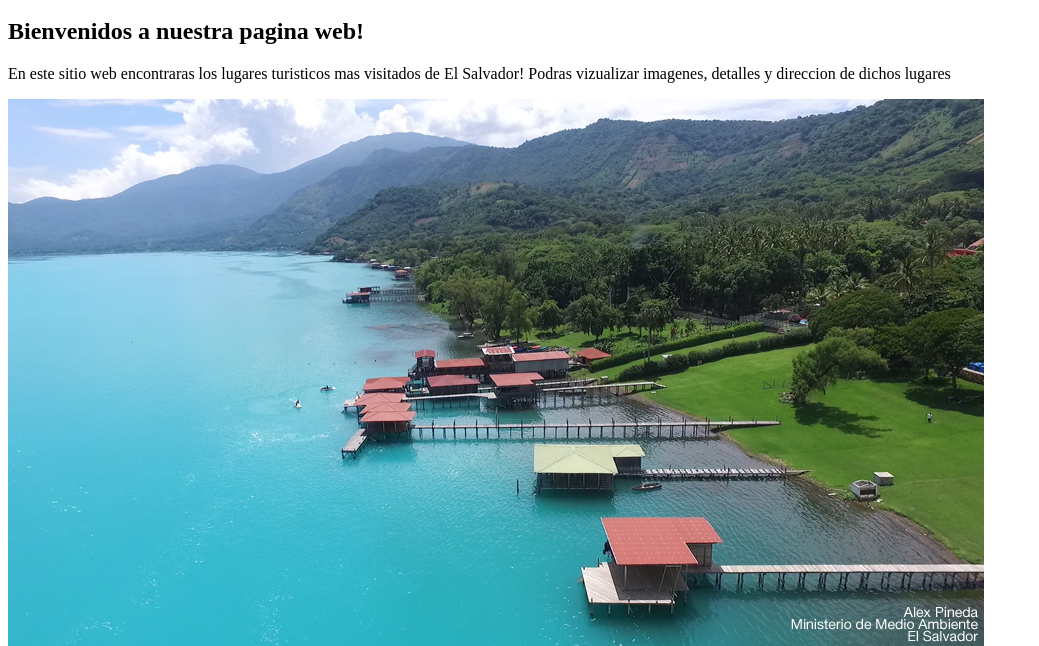
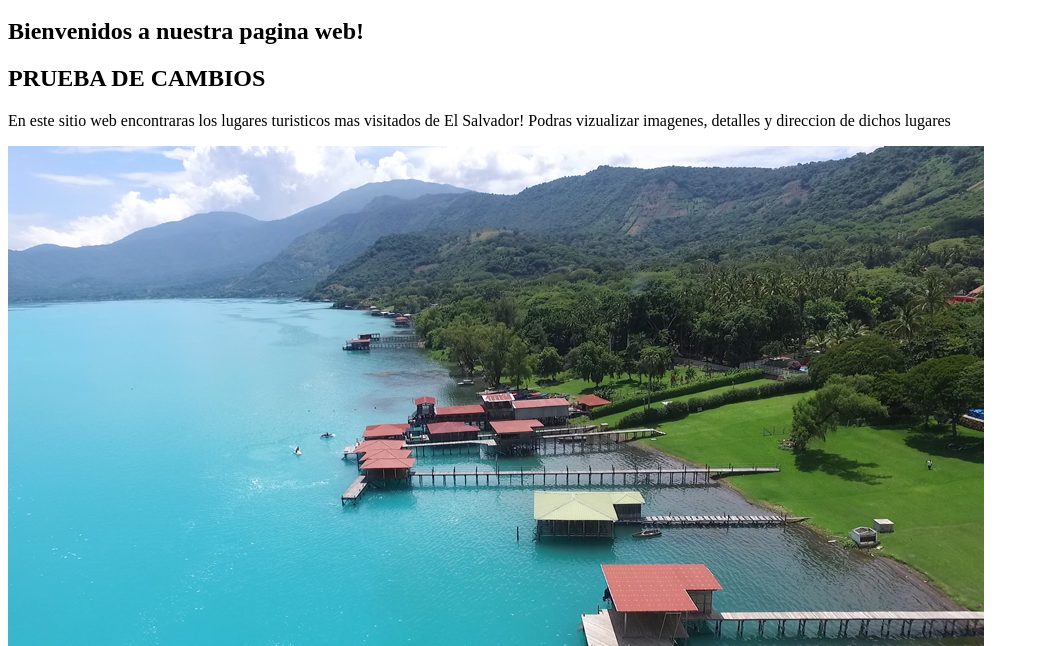
Before and after one commit to karlavallee/CLASES-FSJ, a plain HTML site: page index.html in a window 1280 px wide. Shown: the part 154-800 px from the top of the page, without its empty margins (0-1039 px from the left). Drawn offline with Linux system fonts and the light colour scheme.

Commit message:
prueba de push

```diff
--- a/index.html
+++ b/index.html
@@ -31,6 +31,7 @@
     <section>
         <article>
 <h2>Bienvenidos a nuestra pagina web!</h2>
+<h2>PRUEBA DE CAMBIOS</h2>
         </article>
 
         <article>
```
